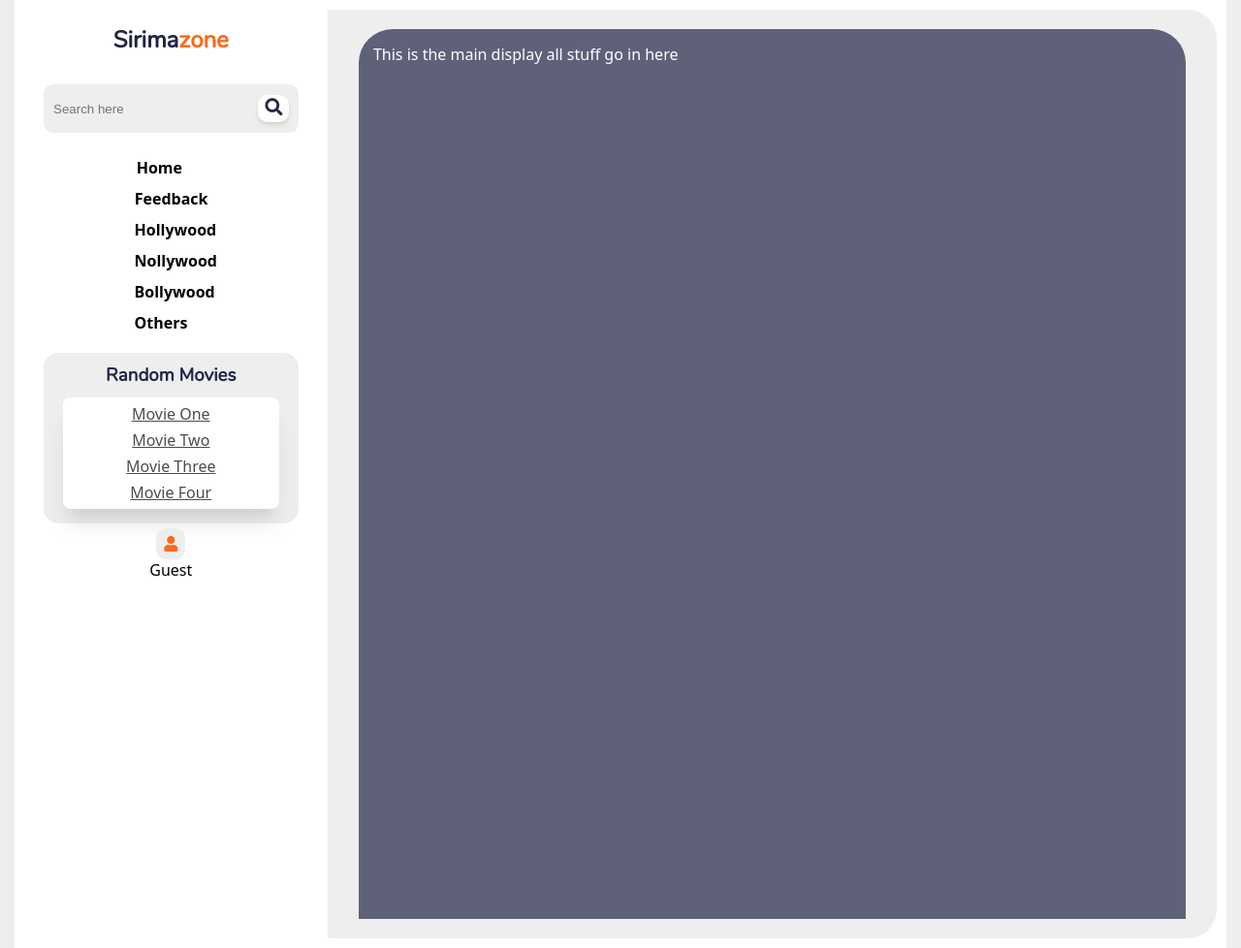
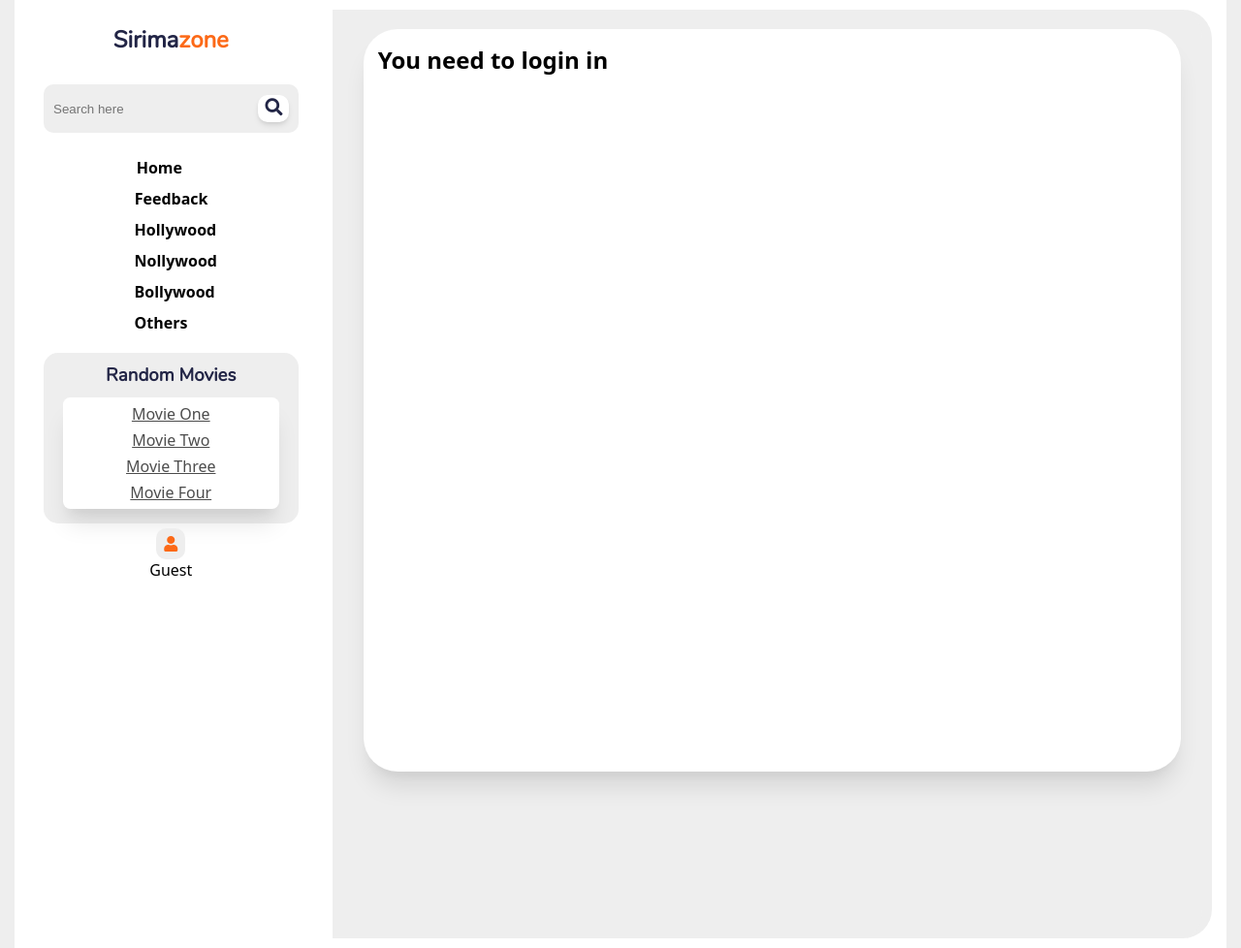
Before and after one commit to IGIfeanyichukwu/sirimazone, a PHP site: page /__admin/index.php in a window 1280 px wide. Shown: the whole page at 97% size. Run offline with PHP 8.4, Linux system fonts and the light colour scheme.

Commit message:
added template files and admin link

```diff
--- /dev/null
+++ b/__admin/index.php
@@ -0,0 +1,19 @@
+<?php
+session_start();
+
+$stepToRoot = '../';
+
+
+
+require_once '../temp/header.php';
+if(isset($_SESSION['is_logged_into_sirimazone'])) {
+    //display index page if the user is logged in
+
+echo '<h2>This is the admin page</h2>';
+
+
+} else {
+    echo '<h2>You need to login in</h2>';
+}
+
+require_once '../temp/footer.php';
--- a/index.php
+++ b/index.php
@@ -1,59 +1,6 @@
-<!DOCTYPE html>
-<html>
-<head>
-	<meta charset="utf-8">
-	<meta http-equiv="X-UA-Compatible" content="IE=edge">
-	<title>Sirimazone Site</title>
-	<link rel="stylesheet" href="styles/css/style.css">
-</head>
-<body>
-<div class="container">
-    <header class="header">
-	<h2>Sirima<span>zone</span></h2>
-	<form action="">
-	    <input type="search" name="search" id="main-search" placeholder="Search here" class="header-search">
-	    <button><i class="fas fa-search"></i></button>
-	</form>
+<?php require_once './temp/header.php'; ?>
 
-	<nav class="nav">
-        <ul>
-            <li><a href="#"><i class="fas fa-home"></i> Home</a></li>
-            <li><a href="#"><i class="fas fa-comment-alt"></i> Feedback</a></li>
-            <li><a href="#"><i class="fas fa-fire"></i><span></span>Hollywood</a></li>
-            <li><a href="#"><i class="fas fa-fire"></i><span></span>Nollywood</a></li>
-            <li><a href="#"><i class="fas fa-fire"></i><span></span>Bollywood</a></li>
-            <li><a href="#"><i class="fas fa-fire"></i><span></span>Others</a></li>
-        </ul>
-	</nav>
-
-	<div class="random-movie-container">
-	    <h3>Random Movies</h3>
-	    <div class="random-movie-wrap">
-	        <ul>
-	            <li><a href="#">Movie One</a></li>
-	            <li><a href="#">Movie Two</a></li>
-	            <li><a href="#">Movie Three</a></li>
-	            <li><a href="#">Movie Four</a></li>
-	        </ul>
-	    </div>
-
-
-	</div>
-
-	<div class="login-icon-wrap">
-       <div><span><i class="fas fa-user"></i></span></div>
-       <div><span>Guest</span></div>
-	</div>
-
-	</header>
-	<div class="main">
-            <div class="main-display">
                 This is the main display
                 all stuff go in here
-            </div>
-	</div>
-</div>
 
-	<script src="scripts/js/script.js" defer></script>
-</body>
-</html>
+<?php require_once './temp/footer.php'; ?>
--- a/styles/css/style.css
+++ b/styles/css/style.css
@@ -168,11 +168,11 @@ body {
 }
 
 .main {
-  border: 2rem solid #eee;
+  border: 0rem solid #eee;
   border-top-right-radius: 3rem;
   border-bottom-right-radius: 3rem;
   overflow-x: hidden;
-  margin: 1rem;
+  margin: 1rem 1.5rem;
   background: #eee;
   border-left-width: 1rem;
   border-right-width: 1rem;
@@ -183,11 +183,12 @@ body {
   display: none;
 }
 .main-display {
-  color: white;
-  background: rgba(34, 37, 70, 0.7);
-  height: 120%;
+  color: black;
+  background: white;
+  height: 80%;
   width: 95%;
-  margin: 0rem auto;
+  margin: 2rem auto;
   border-radius: 3.5rem;
   padding: 1.5rem;
+  box-shadow: 0 20px 25px -5px rgba(0, 0, 0, 0.1), 0 10px 10px -5px rgba(0, 0, 0, 0.04);
 }
--- a/styles/scss/_main.scss
+++ b/styles/scss/_main.scss
@@ -1,10 +1,10 @@
 .main {
 //    background: purple;
-    border: 2rem solid #eee;
+    border: 0rem solid #eee;
     border-top-right-radius: 3rem;
     border-bottom-right-radius: 3rem;
     overflow-x: hidden;
-    margin: 1rem;
+    margin: 1rem 1.5rem;
     background: #eee;
     border-left-width: 1rem;
     border-right-width: 1rem;
@@ -19,13 +19,14 @@
 
 
     &-display {
-        color: white;
-        background: $primary-color;
-//        background: white;
-        height: 120%;
+        color: black;
+        // background: $primary-color;
+        background: white;
+        height: 80%;
         width: 95%;
-        margin: 0rem auto;
+        margin: 2rem auto;
         border-radius: 3.5rem;
         padding: 1.5rem;
+        box-shadow: $shadow-xl;
     }
 }
--- /dev/null
+++ b/temp/footer.php
@@ -0,0 +1,7 @@
+            </div>
+	</div>
+</div>
+
+	<script src="scripts/js/script.js" defer></script>
+</body>
+</html>
--- /dev/null
+++ b/temp/header.php
@@ -0,0 +1,50 @@
+<!DOCTYPE html>
+<html>
+<head>
+	<meta charset="utf-8">
+	<meta http-equiv="X-UA-Compatible" content="IE=edge">
+	<title>Sirimazone Site</title>
+    <link rel="stylesheet" href="<?php echo isset($stepToRoot) ? $stepToRoot : null; echo 'styles/css/style.css'; ?>">
+</head>
+<body>
+<div class="container">
+    <header class="header">
+	<h2>Sirima<span>zone</span></h2>
+	<form action="">
+	    <input type="search" name="search" id="main-search" placeholder="Search here" class="header-search">
+	    <button><i class="fas fa-search"></i></button>
+	</form>
+
+	<nav class="nav">
+        <ul>
+            <li><a href="#"><i class="fas fa-home"></i> Home</a></li>
+            <li><a href="#"><i class="fas fa-comment-alt"></i> Feedback</a></li>
+            <li><a href="#"><i class="fas fa-fire"></i><span></span>Hollywood</a></li>
+            <li><a href="#"><i class="fas fa-fire"></i><span></span>Nollywood</a></li>
+            <li><a href="#"><i class="fas fa-fire"></i><span></span>Bollywood</a></li>
+            <li><a href="#"><i class="fas fa-fire"></i><span></span>Others</a></li>
+        </ul>
+	</nav>
+
+	<div class="random-movie-container">
+	    <h3>Random Movies</h3>
+	    <div class="random-movie-wrap">
+	        <ul>
+	            <li><a href="#">Movie One</a></li>
+	            <li><a href="#">Movie Two</a></li>
+	            <li><a href="#">Movie Three</a></li>
+	            <li><a href="#">Movie Four</a></li>
+	        </ul>
+	    </div>
+
+
+	</div>
+
+	<div class="login-icon-wrap">
+       <div><span><i class="fas fa-user"></i></span></div>
+       <div><span>Guest</span></div>
+	</div>
+
+	</header>
+	<div class="main">
+            <div class="main-display">
```
Also changed, not shown: classes/Dbase.php (added, +26 -0 lines), classes/Login.php (added, +41 -0 lines).
